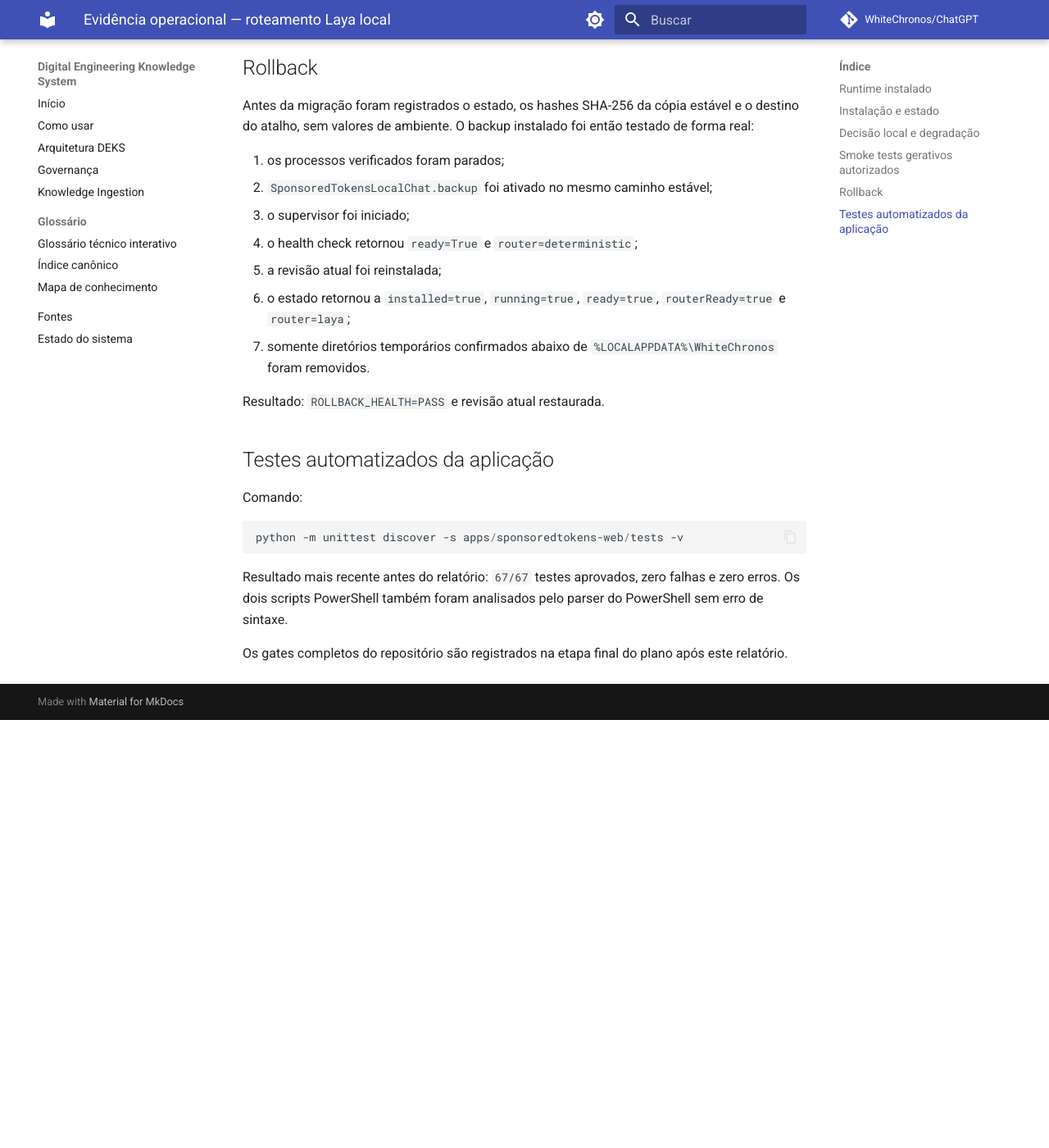
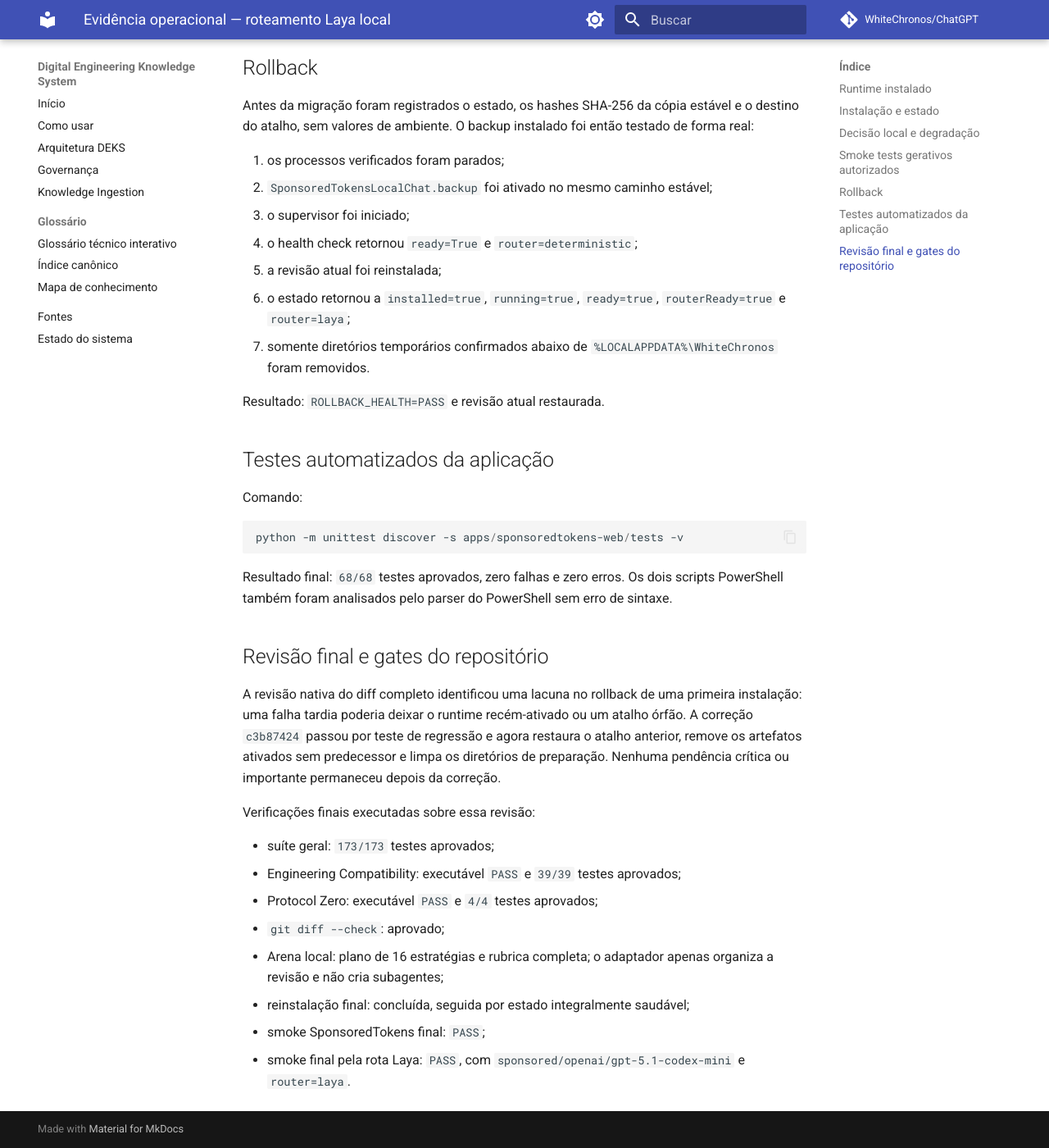
Before and after one commit to WhiteChronos/ChatGPT, an MkDocs documentation site: the page built from docs/superpowers/reports/2026-10-13-laya-local-routing-evidence.md, in a window 1280 px wide and 1400 px high, scrolled down 2059 px. Shown: the whole window at 82% size. Built offline with MkDocs 1.6.1 and Material for MkDocs 9.7.7, drawn with Linux system fonts in a browser that asks for light colours; comment, search, counter and statistics services are not loaded; before the commit the page ends 2937 px from its top, so only the background shows below that; some of the changed text lies outside the part shown.

Commit message:
docs: finalize Laya runtime evidence

````diff
--- a/docs/superpowers/reports/2026-10-13-laya-local-routing-evidence.md
+++ b/docs/superpowers/reports/2026-10-13-laya-local-routing-evidence.md
@@ -4,7 +4,7 @@ Data: 2026-10-13
 
 Branch: `feat/sponsoredtokens-local-chat`
 
-Revisão validada antes deste relatório: `f4d3956688468a398d771b075fcd095ce4fb1de7`
+Revisão funcional validada: `c3b8742427bca1a32c15a73755532ebd8e8af9af`
 
 Este relatório contém somente metadados operacionais seguros. Nenhuma chave,
 mensagem, resposta gerativa, cabeçalho de autenticação ou corpo upstream foi
@@ -113,9 +113,28 @@ Comando:
 python -m unittest discover -s apps/sponsoredtokens-web/tests -v
 ```
 
-Resultado mais recente antes do relatório: `67/67` testes aprovados, zero falhas
+Resultado final: `68/68` testes aprovados, zero falhas
 e zero erros. Os dois scripts PowerShell também foram analisados pelo parser do
 PowerShell sem erro de sintaxe.
 
-Os gates completos do repositório são registrados na etapa final do plano após
-este relatório.
+## Revisão final e gates do repositório
+
+A revisão nativa do diff completo identificou uma lacuna no rollback de uma
+primeira instalação: uma falha tardia poderia deixar o runtime recém-ativado ou
+um atalho órfão. A correção `c3b87424` passou por teste de regressão e agora
+restaura o atalho anterior, remove os artefatos ativados sem predecessor e limpa
+os diretórios de preparação. Nenhuma pendência crítica ou importante permaneceu
+depois da correção.
+
+Verificações finais executadas sobre essa revisão:
+
+- suíte geral: `173/173` testes aprovados;
+- Engineering Compatibility: executável `PASS` e `39/39` testes aprovados;
+- Protocol Zero: executável `PASS` e `4/4` testes aprovados;
+- `git diff --check`: aprovado;
+- Arena local: plano de 16 estratégias e rubrica completa; o adaptador apenas
+  organiza a revisão e não cria subagentes;
+- reinstalação final: concluída, seguida por estado integralmente saudável;
+- smoke SponsoredTokens final: `PASS`;
+- smoke final pela rota Laya: `PASS`, com
+  `sponsored/openai/gpt-5.1-codex-mini` e `router=laya`.
````
